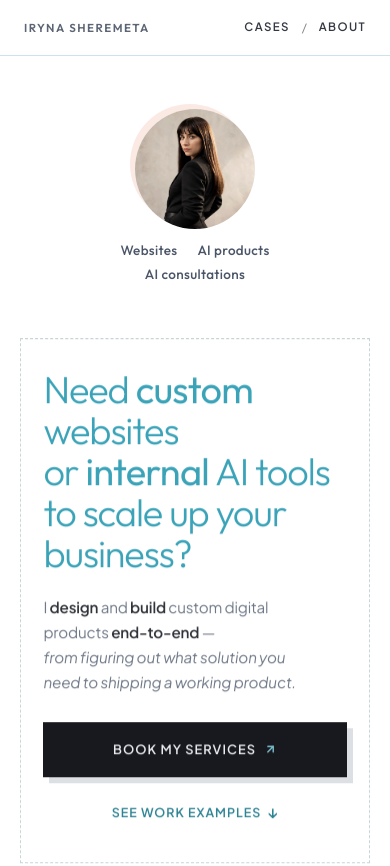
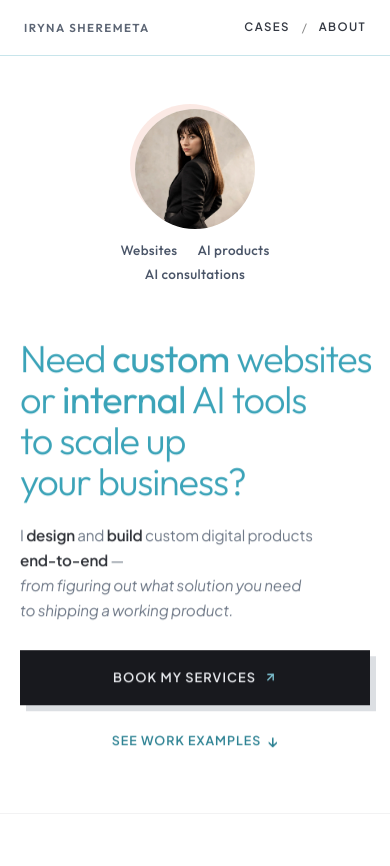
Before and after one commit to Irene2828/porfoliojuly, a Next.js app: page / in a window 390 px wide. Shown: the top 866 px of the page. Built offline with nearby package versions, Linux system fonts and the light colour scheme; no server answers; the database is empty.

Commit message:
feat(mobile): 4-line hero headline, remove dashed frame, and relative-width services with silver grey gradient

```diff
--- a/src/app/components/Hero.css
+++ b/src/app/components/Hero.css
@@ -856,7 +856,7 @@
     transform: none !important;
   }
 
-  /* Desktop-matching white frame with 1px dashed dark border */
+  /* Frame-free mobile hero */
   .v2-theme .hero-name-group,
   .hero-name-group {
     display: flex !important;
@@ -864,9 +864,9 @@
     width: 100% !important;
     max-width: 100% !important;
     margin: 0 !important;
-    padding: 1.85rem 1.4rem !important;
-    background: #ffffff !important;
-    border: 1px dashed rgba(29, 78, 91, 0.24) !important;
+    padding: 0 !important;
+    background: transparent !important;
+    border: none !important;
     box-shadow: none !important;
     transform: none !important;
     align-items: flex-start !important;
@@ -1010,14 +1010,14 @@
     flex: none;
     margin: 0 !important;
     position: relative;
-    background: linear-gradient(135deg, #cbcfd4 0%, #C2C7CC 45%, #b4b9bd 100%) !important; /* Soft brushed silver grey sheen */
-    border-radius: 4px !important;
-    border: 1px dashed rgba(18, 18, 18, 0.25) !important;
-    padding: 2.2rem 1.6rem !important;
+    background: transparent !important;
+    border-radius: 0 !important;
+    border: none !important;
+    padding: 0 !important;
     box-sizing: border-box !important;
     display: flex !important;
     flex-direction: column !important;
-    align-items: flex-start !important;
+    align-items: center !important;
     align-self: stretch !important;
     box-shadow: none !important;
     opacity: 1 !important;
--- a/src/app/index.css
+++ b/src/app/index.css
@@ -438,6 +438,24 @@ h1, h2, h3, h4, h5, h6 {
     -webkit-text-stroke: 0 !important;
     text-stroke: 0 !important;
     text-align: left !important;
+  }
+
+  /* Spread mobile hero headline into 4 distinct lines:
+     Line 1: "Need custom websites"
+     Line 2: "or internal AI tools"
+     Line 3: "to scale up"
+     Line 4: "your business?" */
+  .v2-theme .headline-lead-line {
+    display: block !important;
+    white-space: nowrap !important;
+  }
+  .v2-theme .headline-sub-line {
+    display: block !important;
+  }
+  .v2-theme .headline-scale-part,
+  .v2-theme .headline-business-part {
+    display: block !important;
+    white-space: nowrap !important;
   }
 }
 
@@ -937,7 +955,17 @@ h1, h2, h3, h4, h5, h6 {
     border-bottom: 1px solid rgba(59, 163, 184, 0.35) !important;
   }
 
-  .v2-theme .hero-image-wrapper {
+  /* No dashed frame or white container on mobile hero */
+  .v2-theme .hero-name-group,
+  .hero-name-group {
+    background: transparent !important;
+    border: none !important;
+    padding: 0 !important;
+    box-shadow: none !important;
+  }
+
+  .v2-theme .hero-image-wrapper,
+  .hero-image-wrapper {
     width: 100% !important;
     display: flex !important;
     flex-direction: column !important;
@@ -948,6 +976,9 @@ h1, h2, h3, h4, h5, h6 {
     margin-top: 1.8rem !important; /* shifted 10% lower in mobile hero */
     margin-bottom: 0 !important;
     transform: none !important;
+    background: transparent !important;
+    border: none !important;
+    box-shadow: none !important;
   }
   .v2-theme .hero-image-container,
   .v2-theme .cv-scanner .hero-image-container {
--- a/src/app/v2/components/HeroV2.tsx
+++ b/src/app/v2/components/HeroV2.tsx
@@ -44,7 +44,10 @@ export default function HeroV2() {
                 <h1 className="hero-statement hero-statement-anim" style={{ display: 'flex', flexDirection: 'column', gap: '0px', lineHeight: '1.08' }}>
                   <span className="headline-line headline-lead-line headline-light">Need <span className="headline-spaced-word">custom</span> websites</span>
                   <span className="headline-line headline-lead-line headline-light">or <span className="headline-spaced-word">internal</span> AI tools</span>
-                  <span className="headline-line headline-sub-line headline-light">to scale up your business?</span>
+                  <span className="headline-line headline-sub-line headline-light">
+                    <span className="headline-scale-part">to scale up</span>{' '}
+                    <span className="headline-business-part">your business?</span>
+                  </span>
                 </h1>
                 <p className="hero-frame-paragraph hero-paragraph-anim" style={{ marginTop: '1.7rem', fontSize: '1.213rem', lineHeight: '1.75', color: 'var(--color-body-dark, #333842)', maxWidth: '100%', fontWeight: 400, opacity: 0.9 }}>
                   I <strong style={{ fontWeight: 600, color: '#1a1d24' }}>design</strong> and <strong style={{ fontWeight: 600, color: '#1a1d24' }}>build</strong> custom digital products <strong style={{ fontWeight: 600, color: '#1a1d24' }}>end-to-end</strong> &mdash; <span className="br-desktop"><br /></span>
--- a/src/app/v2/components/ServicesV2.tsx
+++ b/src/app/v2/components/ServicesV2.tsx
@@ -104,20 +104,37 @@ export default function ServicesV2() {
           .services-left-split-bg {
             display: none !important;
           }
+          .services-cards-container {
+            padding-left: clamp(1rem, 4vw, 1.5rem) !important;
+            padding-right: clamp(1rem, 4vw, 1.5rem) !important;
+            width: 100% !important;
+            box-sizing: border-box !important;
+          }
           .services-grid {
             grid-template-columns: 1fr !important;
+            width: 100% !important;
+            gap: 2rem !important;
           }
           .services-col-left {
+            width: 100% !important;
+            max-width: 100% !important;
+            box-sizing: border-box !important;
             background-color: #18191e !important;
             backdrop-filter: blur(20px) !important;
             -webkit-backdrop-filter: blur(20px) !important;
             border-radius: 0px !important;
-            padding: 3.5rem 2rem !important;
+            padding: 3.2rem 1.6rem !important;
+            overflow: hidden !important;
           }
           .services-col-right {
-            background-color: #ffffff !important;
+            width: 100% !important;
+            max-width: 100% !important;
+            box-sizing: border-box !important;
+            background: linear-gradient(135deg, #f0f3f6 0%, #e2e6eb 50%, #cdd2d8 100%) !important;
+            background-color: #C8CCD1 !important;
             border-radius: 0px !important;
-            padding: 3.5rem 2rem !important;
+            padding: 3.2rem 1.6rem !important;
+            overflow: hidden !important;
           }
           .process-step-container {
             padding-left: 0 !important;
@@ -235,7 +252,7 @@ export default function ServicesV2() {
         />
 
         <div
-          className="container"
+          className="container services-cards-container"
           style={{
             margin: '0 auto',
             position: 'relative',
```
